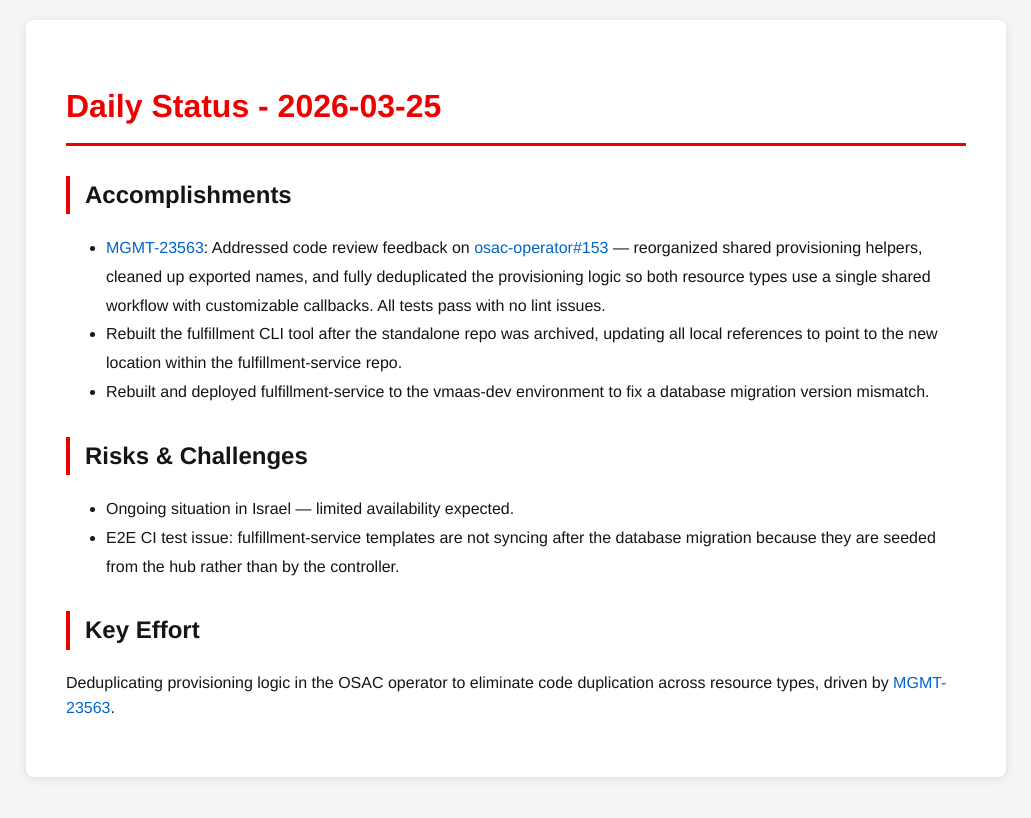
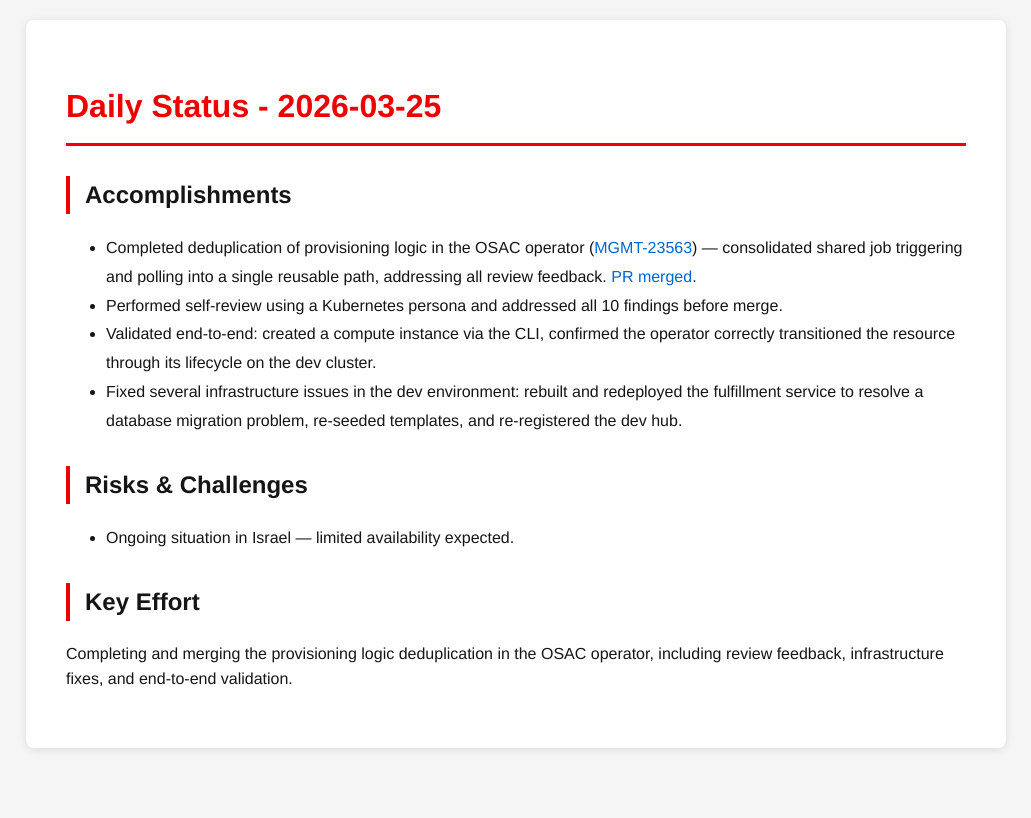
Before and after one commit to tzvatot/daily-status, a Jekyll site: the page built from 2026-03-25.md, in a window 1280 px wide. Shown: the top 818 px of the page, without its empty margins (124-1155 px from the left). Built offline with Jekyll 4.4.1, drawn with Linux system fonts in a browser that asks for light colours.

Commit message:
Daily status update - 2026-03-25

```diff
--- a/2026-03-25.md
+++ b/2026-03-25.md
@@ -7,13 +7,13 @@
 # Daily Status - 2026-03-25
 
 ## Accomplishments
-- [MGMT-23563](https://issues.redhat.com/browse/MGMT-23563): Addressed code review feedback on [osac-operator#153](https://github.com/osac-project/osac-operator/pull/153) — reorganized shared provisioning helpers, cleaned up exported names, and fully deduplicated the provisioning logic so both resource types use a single shared workflow with customizable callbacks. All tests pass with no lint issues.
-- Rebuilt the fulfillment CLI tool after the standalone repo was archived, updating all local references to point to the new location within the fulfillment-service repo.
-- Rebuilt and deployed fulfillment-service to the vmaas-dev environment to fix a database migration version mismatch.
+- Completed deduplication of provisioning logic in the OSAC operator ([MGMT-23563](https://issues.redhat.com/browse/MGMT-23563)) — consolidated shared job triggering and polling into a single reusable path, addressing all review feedback. [PR merged](https://github.com/osac-project/osac-operator/pull/153).
+- Performed self-review using a Kubernetes persona and addressed all 10 findings before merge.
+- Validated end-to-end: created a compute instance via the CLI, confirmed the operator correctly transitioned the resource through its lifecycle on the dev cluster.
+- Fixed several infrastructure issues in the dev environment: rebuilt and redeployed the fulfillment service to resolve a database migration problem, re-seeded templates, and re-registered the dev hub.
 
 ## Risks & Challenges
 - Ongoing situation in Israel — limited availability expected.
-- E2E CI test issue: fulfillment-service templates are not syncing after the database migration because they are seeded from the hub rather than by the controller.
 
 ## Key Effort
-Deduplicating provisioning logic in the OSAC operator to eliminate code duplication across resource types, driven by [MGMT-23563](https://issues.redhat.com/browse/MGMT-23563).
+Completing and merging the provisioning logic deduplication in the OSAC operator, including review feedback, infrastructure fixes, and end-to-end validation.
```
